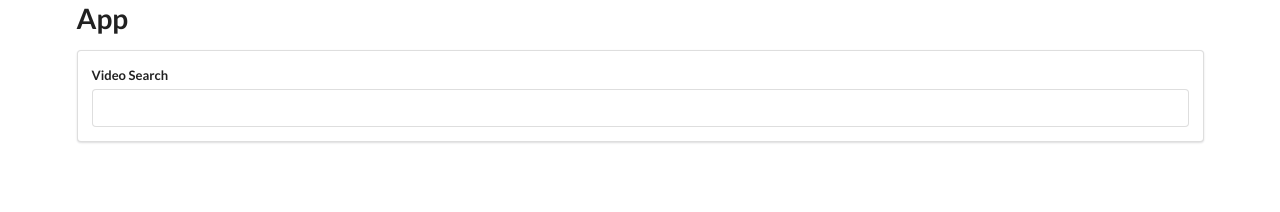
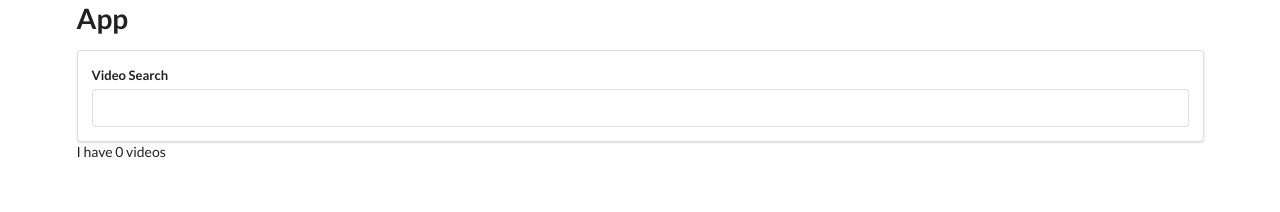
Before and after one commit to tiffanyadu/videos, a React (Create React App) app: page / in a window 1280 px wide. Shown: the top 212 px of the page. Built offline with nearby package versions, Linux system fonts and the light colour scheme.

Commit message:
Display number of video resuls

```diff
--- a/src/components/App.js
+++ b/src/components/App.js
@@ -19,7 +19,8 @@ class App extends React.Component {
     return (
       <div className="ui container">
         <h1>App</h1>
-        <SearchBar onFormSubmit={this.onTermSubmit} />
+        <SearchBar onFormSubmit={this.onTermSubmit} />I have{" "}
+        {this.state.videos.length} videos
       </div>
     );
   }
```
